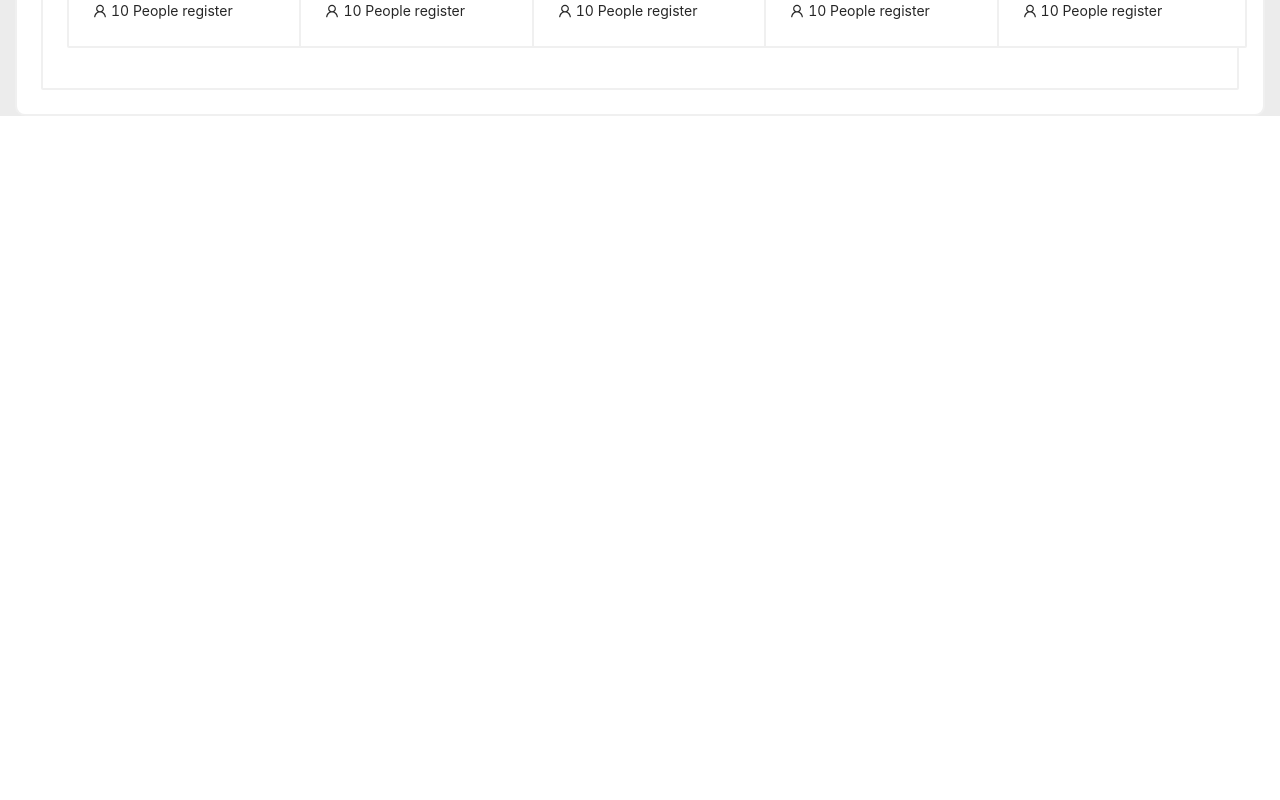
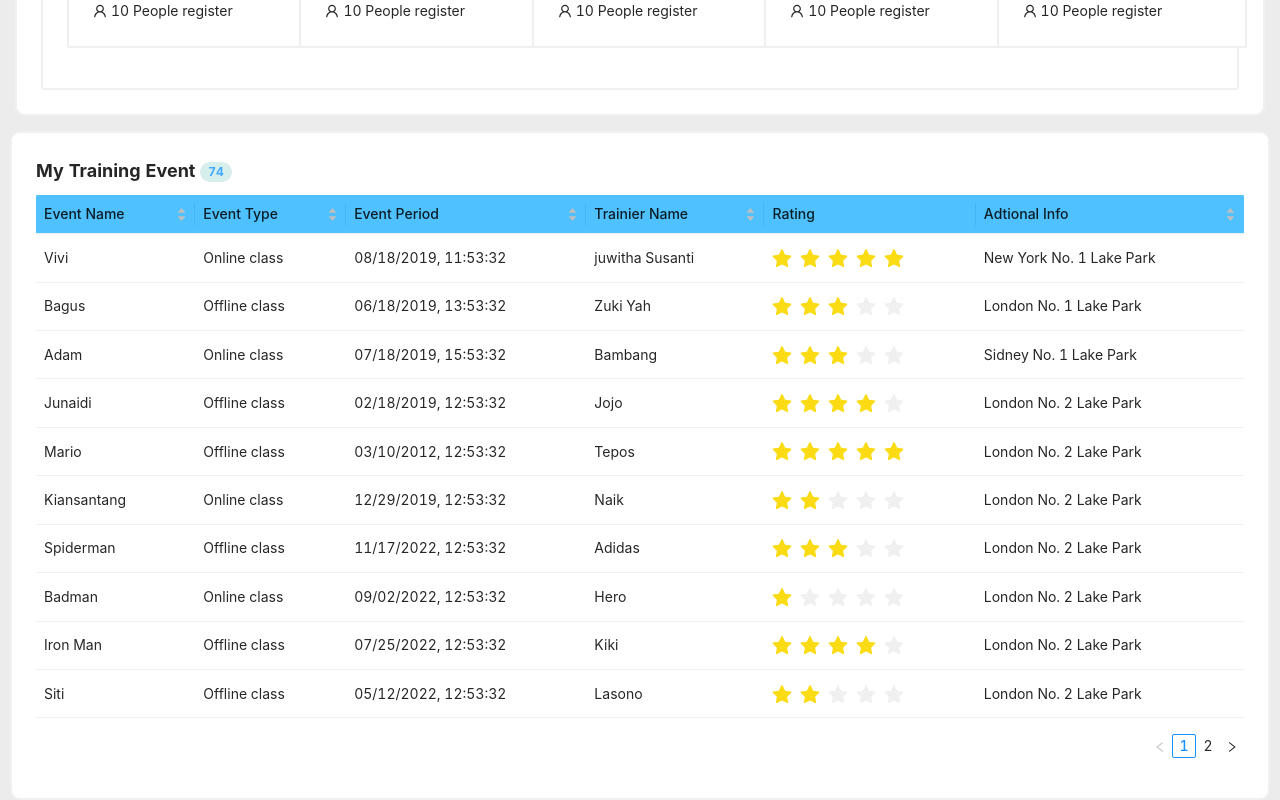
Before and after one commit to dexyarya/dataOn, a React (Create React App) app: page / in a window 1280 px wide. Shown: the part 3815-4615 px from the top of the page. Before the commit the page ends 3931 px from the top, so only its background shows below. Built offline with nearby package versions, Linux system fonts and the light colour scheme.

Commit message:
add section MyTrainingTableView

```diff
--- a/src/App.js
+++ b/src/App.js
@@ -3,6 +3,7 @@ import MyTrainingCard from "./components/MyTrainingCard/MyTrainingCard";
 import TrainingEventList from "./components/TrainingEventList";
 import FilterSection from "./components/FilterSection";
 import AllTrainingEvent from "./components/AllTrainingEvent";
+import MyTrainingTableView from "./components/MyTrainingTableView/MyTrainingTableView";
 
 function App() {
   return (
@@ -11,6 +12,7 @@ function App() {
       <FilterSection />
       <MyTrainingCard />
       <AllTrainingEvent />
+      <MyTrainingTableView />
     </div>
   );
 }
--- /dev/null
+++ b/src/components/MyTrainingTableView/MyTrainingTableView.css
@@ -0,0 +1,8 @@
+.ant-table-thead{
+    background-color: rgb(78, 193, 254);
+
+}
+
+.ant-table-thead .ant-table-cell {
+    background-color: rgb(78, 193, 254);
+  }
--- /dev/null
+++ b/src/components/MyTrainingTableView/MyTrainingTableView.js
@@ -0,0 +1,175 @@
+import { Table, Card, Badge, Rate } from "antd";
+import React from "react";
+import "./MyTrainingTableView.css";
+const data = [
+  {
+    key: "1",
+    name: "Vivi",
+    eventType: "Online class",
+    eventPeriod: "08/18/2019, 11:53:32",
+    trainierName: "juwitha Susanti",
+    rating: <Rate disabled defaultValue={5} />,
+    adtionalInfo: "New York No. 1 Lake Park",
+  },
+  {
+    key: "2",
+    name: "Bagus",
+    eventType: "Offline class",
+    eventPeriod: "06/18/2019, 13:53:32",
+    trainierName: "Zuki Yah",
+    rating: <Rate disabled defaultValue={3} />,
+    adtionalInfo: "London No. 1 Lake Park",
+  },
+  {
+    key: "3",
+    name: "Adam",
+    eventType: "Online class",
+    eventPeriod: "07/18/2019, 15:53:32",
+    trainierName: "Bambang",
+    rating: <Rate disabled defaultValue={3} />,
+    adtionalInfo: "Sidney No. 1 Lake Park",
+  },
+  {
+    key: "4",
+    name: "Junaidi",
+    eventType: "Offline class",
+    eventPeriod: "02/18/2019, 12:53:32",
+    trainierName: "Jojo",
+    rating: <Rate disabled defaultValue={4} />,
+    adtionalInfo: "London No. 2 Lake Park",
+  },
+  {
+    key: "5",
+    name: "Mario",
+    eventType: "Offline class",
+    eventPeriod: "03/10/2012, 12:53:32",
+    trainierName: "Tepos",
+    rating: <Rate disabled defaultValue={5} />,
+    adtionalInfo: "London No. 2 Lake Park",
+  },
+  {
+    key: "6",
+    name: "Kiansantang",
+    eventType: "Online class",
+    eventPeriod: "12/29/2019, 12:53:32",
+    trainierName: "Naik",
+    rating: <Rate disabled defaultValue={2} />,
+    adtionalInfo: "London No. 2 Lake Park",
+  },
+  {
+    key: "7",
+    name: "Spiderman",
+    eventType: "Offline class",
+    eventPeriod: "11/17/2022, 12:53:32",
+    trainierName: "Adidas",
+    rating: <Rate disabled defaultValue={3} />,
+    adtionalInfo: "London No. 2 Lake Park",
+  },
+  {
+    key: "8",
+    name: "Badman",
+    eventType: "Online class",
+    eventPeriod: "09/02/2022, 12:53:32",
+    trainierName: "Hero",
+    rating: <Rate disabled defaultValue={1} />,
+    adtionalInfo: "London No. 2 Lake Park",
+  },
+  {
+    key: "9",
+    name: "Iron Man",
+    eventType: "Offline class",
+    eventPeriod: "07/25/2022, 12:53:32",
+    trainierName: "Kiki",
+    rating: <Rate disabled defaultValue={4} />,
+    adtionalInfo: "London No. 2 Lake Park",
+  },
+  {
+    key: "10",
+    name: "Siti",
+    eventType: "Offline class",
+    eventPeriod: "05/12/2022, 12:53:32",
+    trainierName: "Lasono",
+    rating: <Rate disabled defaultValue={2} />,
+    adtionalInfo: "London No. 2 Lake Park",
+  },
+  {
+    key: "11",
+    name: "Iqbal",
+    eventType: "Offline class",
+    eventPeriod: "02/18/2019, 12:53:32",
+    trainierName: "Boy Wiliam",
+    rating: <Rate disabled defaultValue={0} />,
+    adtionalInfo: "London No. 2 Lake Park",
+  },
+];
+
+const MyTrainingTableView = () => {
+  const columns = [
+    {
+      title: "Event Name",
+      dataIndex: "name",
+      key: "name",
+      sorter: (a, b) => a.name.localeCompare(b.name),
+    },
+    {
+      title: "Event Type",
+      dataIndex: "eventType",
+      key: "eventType",
+      sorter: (a, b) => a.eventType.localeCompare(b.eventType),
+    },
+    {
+      title: "Event Period",
+      dataIndex: "eventPeriod",
+      key: "eventPeriod",
+      sorter: (a, b) => new Date(a.eventPeriod) - new Date(b.eventPeriod),
+    },
+    {
+      title: "Trainier Name",
+      dataIndex: "trainierName",
+      key: "trainierName",
+      sorter: (a, b) => a.trainierName.localeCompare(b.trainierName),
+    },
+    {
+      title: "Rating",
+      dataIndex: "rating",
+      key: "rating",
+      // sorter: (a, b) => a.defaultValue.localeCompare(b.defaultValue),
+    },
+    {
+      title: "Adtional Info",
+      dataIndex: "adtionalInfo",
+      key: "adtionalInfo",
+      sorter: (a, b) => a.adtionalInfo.localeCompare(b.adtionalInfo),
+    },
+  ];
+  return (
+    <>
+      <Card
+        style={{
+          margin: "10px",
+          borderRadius: "10px",
+        }}
+      >
+        <div className="titleTraining">
+          My Training Event{" "}
+          <Badge
+            className="site-badge-count-109"
+            count={74}
+            style={{ backgroundColor: "#D6EFED", color: "#40a9ff" }}
+          />
+        </div>
+
+        <Table
+          columns={columns}
+          dataSource={data}
+          size={"small"}
+          pagination={{
+            defaultPageSize: 10,
+          }}
+        />
+      </Card>
+    </>
+  );
+};
+
+export default MyTrainingTableView;
```
